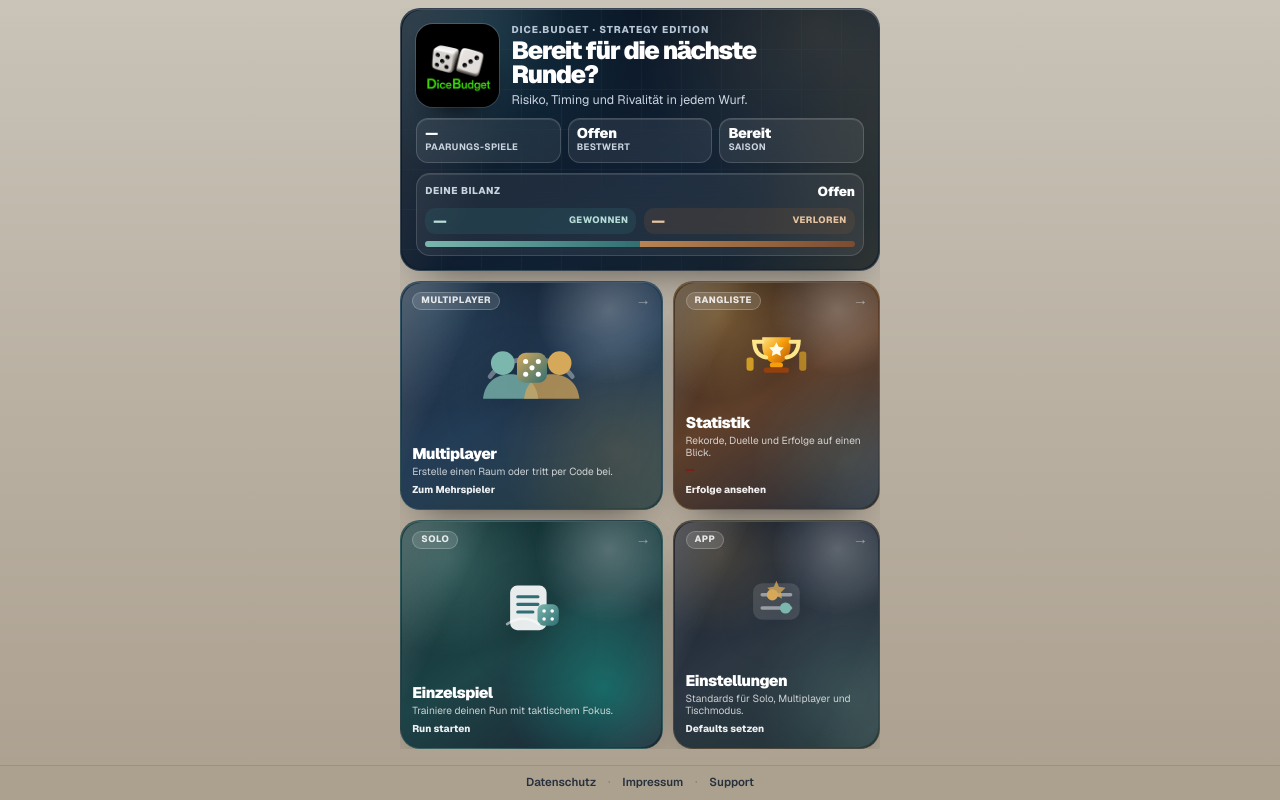
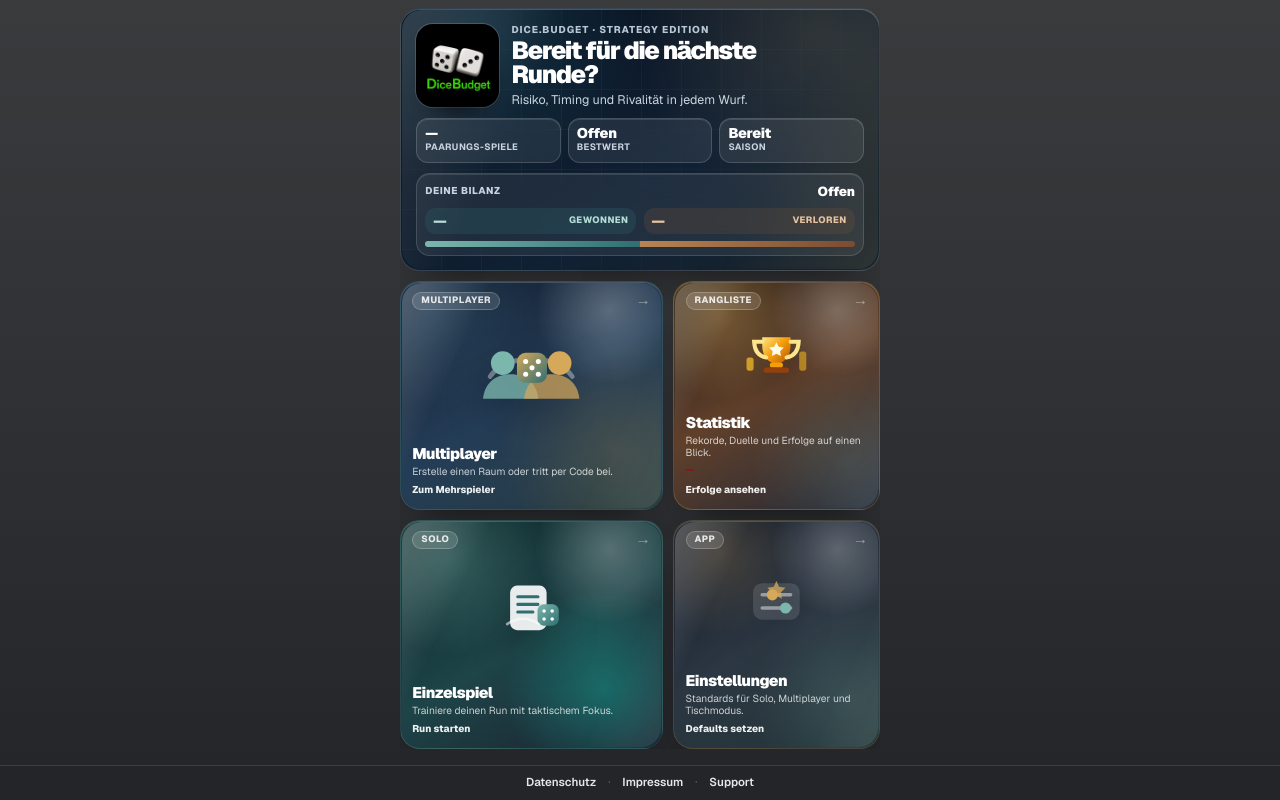
Before and after one commit to marclangebeck/dicebudget, a Next.js app in the folder frontend/: page /app in a window 1280 px wide. Built offline with nearby package versions, Linux system fonts and the light colour scheme; no server answers.

Commit message:
Pinne App-Shell an Viewport und dunkle UI ab

```diff
--- a/frontend/app/app/layout.tsx
+++ b/frontend/app/app/layout.tsx
@@ -8,7 +8,7 @@ export const viewport: Viewport = {
   maximumScale: 1,
   userScalable: false,
   viewportFit: "cover",
-  themeColor: "#aca08f",
+  themeColor: "#242528",
 };
 
 export default function AppHomeLayout({ children }: { children: ReactNode }) {
--- a/frontend/app/datenschutz/layout.tsx
+++ b/frontend/app/datenschutz/layout.tsx
@@ -8,7 +8,7 @@ export const viewport: Viewport = {
   maximumScale: 1,
   userScalable: false,
   viewportFit: "cover",
-  themeColor: "#aca08f",
+  themeColor: "#242528",
 };
 
 export default function DatenschutzLayout({ children }: { children: ReactNode }) {
--- a/frontend/app/globals.css
+++ b/frontend/app/globals.css
@@ -1,9 +1,9 @@
 @import "tailwindcss";
 
 :root {
-  --app-bg-top: #c9c3b8;
-  --app-bg-mid: #bab1a3;
-  --app-bg-bottom: #aca08f;
+  --app-bg-top: #3a3b3d;
+  --app-bg-mid: #303134;
+  --app-bg-bottom: #242528;
   --chrome-foreground: #f1f5f9;
   --chrome-text-secondary: #cbd5e1;
   --chrome-text-muted: #94a3b8;
@@ -505,10 +505,13 @@ html.legal-route body {
 .home-screen,
 .setup-screen,
 .play-screen {
+  position: fixed;
+  inset: 0;
   display: grid;
   grid-template-rows: minmax(0, 1fr) auto;
-  height: var(--app-viewport-height, 100dvh);
-  max-height: var(--app-viewport-height, 100dvh);
+  width: 100%;
+  height: auto;
+  max-height: none;
   min-height: 0;
   touch-action: manipulation;
 }
@@ -1134,7 +1137,7 @@ html.legal-route body {
   align-items: center;
   justify-content: center;
   gap: 0.45rem;
-  border-top: 1px solid rgba(38, 49, 61, 0.14);
+  border-top: 1px solid rgba(255, 255, 255, 0.12);
   padding: 0.28rem 0.75rem max(0.42rem, env(safe-area-inset-bottom, 0px));
   background: var(--app-bg-bottom);
   pointer-events: auto;
@@ -1154,18 +1157,18 @@ html.legal-route body {
   padding: 0.05rem 0.3rem;
   font-size: 0.72rem;
   font-weight: 600;
-  color: #26313d;
+  color: #e5e7eb;
   text-decoration: none;
 }
 
 .app-legal-link:hover {
-  color: #5b3a24;
+  color: #ffffff;
   text-decoration: underline;
 }
 
 .app-legal-sep {
   font-size: 0.625rem;
-  color: rgba(38, 49, 61, 0.48);
+  color: rgba(229, 231, 235, 0.45);
 }
 
 @media (max-height: 760px) {
--- a/frontend/app/impressum/layout.tsx
+++ b/frontend/app/impressum/layout.tsx
@@ -8,7 +8,7 @@ export const viewport: Viewport = {
   maximumScale: 1,
   userScalable: false,
   viewportFit: "cover",
-  themeColor: "#aca08f",
+  themeColor: "#242528",
 };
 
 export default function ImpressumLayout({ children }: { children: ReactNode }) {
--- a/frontend/app/layout.tsx
+++ b/frontend/app/layout.tsx
@@ -35,7 +35,7 @@ export const viewport: Viewport = {
   width: "device-width",
   initialScale: 1,
   viewportFit: "cover",
-  themeColor: "#aca08f",
+  themeColor: "#242528",
 };
 
 export default function RootLayout({
--- a/frontend/app/multi/layout.tsx
+++ b/frontend/app/multi/layout.tsx
@@ -8,7 +8,7 @@ export const viewport: Viewport = {
   maximumScale: 1,
   userScalable: false,
   viewportFit: "cover",
-  themeColor: "#aca08f",
+  themeColor: "#242528",
 };
 
 export default function MultiLayout({ children }: { children: ReactNode }) {
--- a/frontend/app/play/layout.tsx
+++ b/frontend/app/play/layout.tsx
@@ -9,7 +9,7 @@ export const viewport: Viewport = {
   maximumScale: 1,
   userScalable: false,
   viewportFit: "cover",
-  themeColor: "#aca08f",
+  themeColor: "#242528",
 };
 
 export default function PlayLayout({ children }: { children: ReactNode }) {
--- a/frontend/app/settings/layout.tsx
+++ b/frontend/app/settings/layout.tsx
@@ -8,7 +8,7 @@ export const viewport: Viewport = {
   maximumScale: 1,
   userScalable: false,
   viewportFit: "cover",
-  themeColor: "#aca08f",
+  themeColor: "#242528",
 };
 
 export default function SettingsLayout({ children }: { children: ReactNode }) {
--- a/frontend/app/solo/layout.tsx
+++ b/frontend/app/solo/layout.tsx
@@ -8,7 +8,7 @@ export const viewport: Viewport = {
   maximumScale: 1,
   userScalable: false,
   viewportFit: "cover",
-  themeColor: "#aca08f",
+  themeColor: "#242528",
 };
 
 export default function SoloLayout({ children }: { children: ReactNode }) {
--- a/frontend/app/stats/layout.tsx
+++ b/frontend/app/stats/layout.tsx
@@ -8,7 +8,7 @@ export const viewport: Viewport = {
   maximumScale: 1,
   userScalable: false,
   viewportFit: "cover",
-  themeColor: "#aca08f",
+  themeColor: "#242528",
 };
 
 export default function StatsLayout({ children }: { children: ReactNode }) {
```
Also changed, not shown: 1 other file (tests, documents, lock files or other folders).
